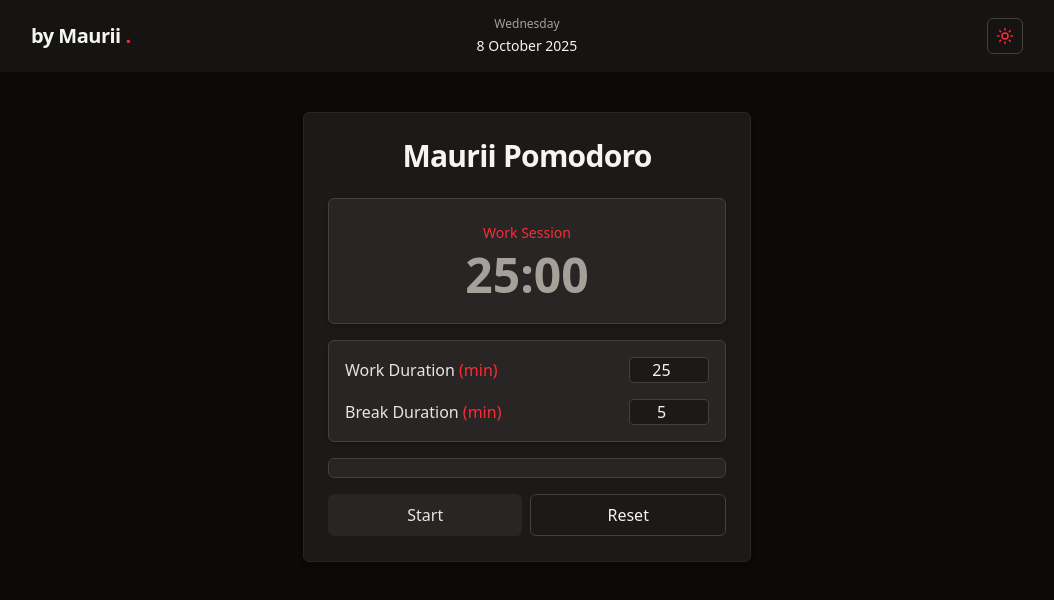
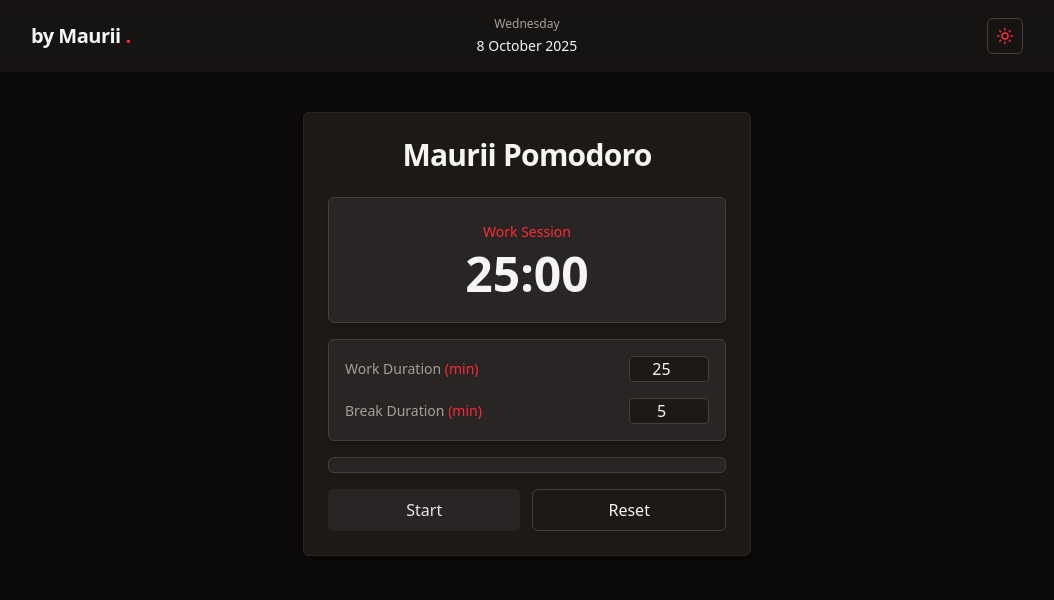
Before and after one commit to Dopest0727/taskmanger, a Next.js app: page /pomodoro in a window 1280 px wide. Shown: the top 600 px of the page, without its empty margins (113-1167 px from the left). Built offline with nearby package versions, Linux system fonts and the light colour scheme.

Commit message:
added styling to the weather

```diff
--- a/app/globals.css
+++ b/app/globals.css
@@ -1,12 +1,15 @@
 @import "tailwindcss";
 
+/* Light-mode variant */
 @custom-variant light (&:where(.light, .light *));
 
+/* ─────────── Base Theme ─────────── */
 body {
   @apply bg-stone-950 text-stone-100 light:bg-gray-50 light:text-stone-950
   transition-colors duration-300;
 }
 
+/* ─────────── Text Utilities ─────────── */
 .text-muted {
   @apply text-stone-400 light:text-stone-500;
 }
@@ -15,44 +18,61 @@ body {
   @apply text-stone-100 light:text-stone-900;
 }
 
+.text-label {
+  @apply text-sm text-stone-400 font-medium light:text-stone-500;
+}
+
+.text-timer {
+  @apply text-5xl font-bold text-stone-400 light:text-stone-800;
+}
+
+.text-timer-sm {
+  @apply text-4xl font-bold text-stone-400 light:text-stone-800;
+}
+
+/* ─────────── Containers ─────────── */
 .app-container {
-  @apply max-w-md mx-auto h-[450px] mt-10 p-6 rounded-md
-  flex flex-col justify-center
+  @apply w-md mx-auto mt-10 p-6 rounded-md
+  flex flex-col justify-evenly
   bg-stone-900 text-stone-100
   light:bg-white light:text-stone-950
   border border-stone-800 light:border-gray-300
   shadow-md transition-all;
 }
 
-.btn-base {
-  @apply px-4 py-2 transition-colors duration-200;
+/* Card block for widgets */
+.card-base {
+  @apply rounded-md bg-stone-800 border border-stone-700 shadow-md transition-all;
+}
+.card-light {
+  @apply light:bg-white light:border-stone-300;
 }
 
+/* ─────────── Inputs ─────────── */
+
+.input-accent,
 .pomodoro-settings {
-  @apply w-20 text-center rounded bg-stone-900 light:bg-white
-  light:text-stone-500 light:border-stone-300 border border-stone-700
-  text-stone-100 focus:outline-none focus:ring-1 focus:ring-red-500;
+  @apply w-20 text-center rounded bg-stone-900 border border-stone-700
+  text-stone-100 focus:outline-none focus:ring-1 focus:ring-red-500
+  light:bg-white light:text-stone-500 light:border-stone-300;
 }
 
-/* Base app container (like TodoApp, PomodoroApp, etc.)
-.app-container {
-  @apply max-w-md mx-auto h-[500px] mt-10 p-6
-  rounded-md bg-white flex flex-col justify-center
-  dark:bg-stone-900 shadow-md transition-all;
+/* ─────────── Buttons ─────────── */
+/* Base button style (define first so others can @apply it) */
+
+.btn-base {
+  @apply px-4 py-2 w-full rounded-md transition-all duration-200 active:scale-95;
 }
 
-.app-container-2 {
-  @apply max-w-md mx-auto mt-10 p-6 rounded-md min-h-[300px] bg-white dark:bg-stone-900 shadow-md transition-all;
+/* Variants */
+.btn-primary {
+  @apply bg-stone-800 text-stone-200 hover:bg-stone-700;
 }
 
-
-.input-base {
-  @apply px-2 py-2 border border-gray-300 focus:outline-none focus:ring-0
-    dark:bg-stone-800 dark:border-stone-600 dark:text-stone-100;
+.btn-accent {
+  @apply bg-red-500 text-stone-200 hover:bg-red-600;
 }
 
-
-
-.border-base {
-  @apply border border-gray-300 dark:border-stone-600;
-} */
+.btn-secondary {
+  @apply bg-stone-900 text-stone-100 light:bg-white light:text-stone-800 light:border light:border-stone-300 border border-stone-700 light:hover:bg-stone-100 hover:bg-stone-800;
+}
--- a/app/page.tsx
+++ b/app/page.tsx
@@ -8,6 +8,7 @@ export default function Home() {
     <main className="max-w-5xl mx-auto p-6 grid grid-cols-1 md:grid-cols-2 gap-2">
       {/* Top Row */}
       <PomodoroPage />
+      <Weather />
     </main>
   );
 }
--- a/components/pomodoro/PomodoroControls.tsx
+++ b/components/pomodoro/PomodoroControls.tsx
@@ -1,37 +1,25 @@
-import React from "react";
 import { PomodoroControlsProps } from "@/types/pomodoro";
 
-const PomodoroControls: React.FC<PomodoroControlsProps> = ({
+export default function PomodoroControls({
   isRunning,
   onStart,
   onPause,
   onReset,
-}) => {
+}: PomodoroControlsProps) {
   return (
-    <div className="flex justify-center gap-2 mt-4">
+    <div className="flex justify-center gap-3 mt-4">
       {isRunning ? (
-        <button
-          onClick={onPause}
-          className="btn-base w-full bg-red-500 text-stone-200 rounded-md hover:bg-red-600 active:scale-95 transition-all"
-        >
+        <button onClick={onPause} className="btn-base btn-accent">
           Pause
         </button>
       ) : (
-        <button
-          onClick={onStart}
-          className="btn-base w-full bg-stone-800 text-stone-200 rounded-md hover:bg-stone-700 active:scale-95 transition-all"
-        >
+        <button onClick={onStart} className="btn-base btn-primary">
           Start
         </button>
       )}
-      <button
-        onClick={onReset}
-        className="btn-base w-full light:bg-white light:border-stone-300 light:text-stone-600 bg-stone-900 text-stone-100 border border-stone-700 rounded-md hover:bg-stone-800 active:scale-95 transition-all"
-      >
+      <button onClick={onReset} className="btn-base btn-secondary">
         Reset
       </button>
     </div>
   );
-};
-
-export default PomodoroControls;
+}
--- a/components/pomodoro/PomodoroProgress.tsx
+++ b/components/pomodoro/PomodoroProgress.tsx
@@ -4,14 +4,14 @@ export default function PomodoroProgress({
   timeLeft,
   totalTime,
 }: PomodoroProgressProps) {
-  const progressPercent = ((totalTime - timeLeft) / totalTime) * 100;
+  const progress = ((totalTime - timeLeft) / totalTime) * 100;
 
   return (
-    <div className="w-full h-5 bg-stone-800 light:bg-white light:border-stone-300 border border-stone-700 rounded-md mt-4 overflow-hidden shadow-inner border border-stone-700">
+    <div className="w-full card-light h-4 mt-4 rounded-md border border-stone-700 bg-stone-800 shadow-inner overflow-hidden">
       <div
         className="h-full bg-red-500 transition-all duration-500 ease-out"
-        style={{ width: `${progressPercent}%` }}
-      ></div>
+        style={{ width: `${progress}%` }}
+      />
     </div>
   );
 }
--- a/components/pomodoro/PomodoroSettings.tsx
+++ b/components/pomodoro/PomodoroSettings.tsx
@@ -8,15 +8,9 @@ const PomodoroSettings: React.FC<PomodoroSettingsProps> = ({
   onChangeBreak,
 }) => {
   return (
-    <div
-      className="flex flex-col gap-4 p-4 mt-4 rounded-md
-      bg-stone-800 border border-stone-700 shadow-md transition-all light:bg-white light:border-stone-300"
-    >
+    <div className="card-base flex flex-col card-light gap-4 p-4 mt-4">
       <div className="flex items-center justify-between">
-        <label
-          htmlFor="work-duration"
-          className="text-stone-200 font-medium light:text-stone-500"
-        >
+        <label htmlFor="work-duration" className="text-label">
           Work Duration <span className="text-red-500">(min)</span>
         </label>
         <input
@@ -26,15 +20,12 @@ const PomodoroSettings: React.FC<PomodoroSettingsProps> = ({
           max={120}
           value={workDuration}
           onChange={(e) => onChangeWork(Number(e.target.value))}
-          className="pomodoro-settings"
+          className="input-accent"
         />
       </div>
 
       <div className="flex items-center justify-between">
-        <label
-          htmlFor="break-duration"
-          className="text-stone-200 font-medium light:text-stone-500"
-        >
+        <label htmlFor="break-duration" className="text-label">
           Break Duration <span className="text-red-500">(min)</span>
         </label>
         <input
@@ -44,7 +35,7 @@ const PomodoroSettings: React.FC<PomodoroSettingsProps> = ({
           max={60}
           value={breakDuration}
           onChange={(e) => onChangeBreak(Number(e.target.value))}
-          className="pomodoro-settings"
+          className="input-accent"
         />
       </div>
     </div>
--- a/components/pomodoro/PomodoroTimer.tsx
+++ b/components/pomodoro/PomodoroTimer.tsx
@@ -11,19 +11,15 @@ const PomodoroTimer: React.FC<PomodoroTimerProps> = ({
   const seconds = (timeLeft % 60).toString().padStart(2, "0");
 
   return (
-    <div
-      className="flex flex-col items-center justify-center p-6 rounded-md
-      bg-stone-800 border border-stone-700 shadow-md transition-all
-      light:bg-white light:border-stone-300"
-    >
-      <span className="text-sm text-stone-400 mb-2 font-medium">
+    <div className="card-base card-light flex flex-col items-center justify-center p-6">
+      <span className="text-label mb-2">
         {isWorkSession ? (
           <span className="text-red-500">Work Session</span>
         ) : (
           "Break"
         )}
       </span>
-      <span className="text-5xl font-bold text-stone-400 light:text-stone-800">
+      <span className="text-5xl font-bold light:text-stone-700 text-stone-100">
         {minutes}:{seconds}
       </span>
     </div>
```
Also changed, not shown: components/Weather.tsx (+25 -26 lines).
